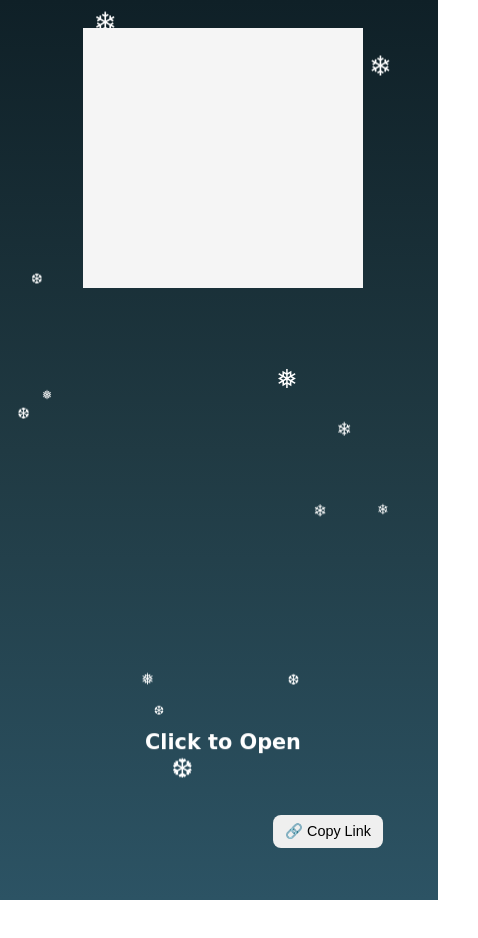
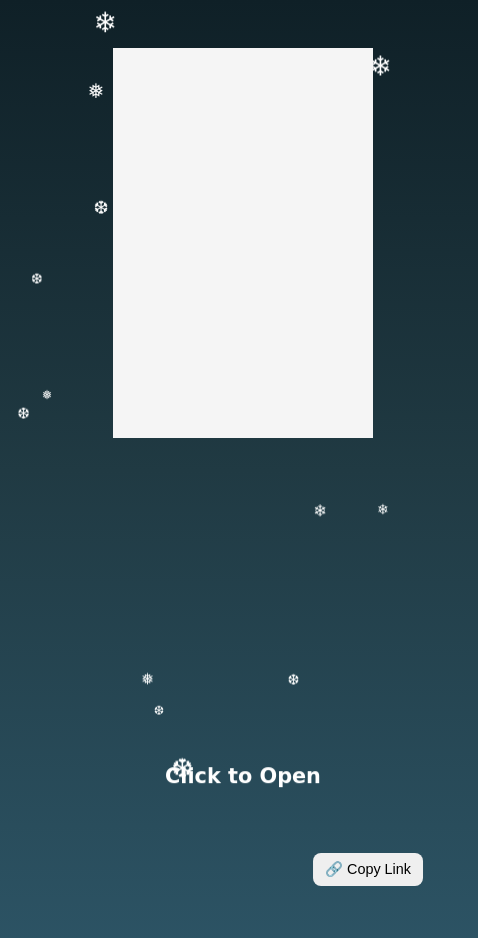
Before and after one commit to oliverwhittle/11th-hour-cards, a plain HTML site: page card.html in a window 390 px wide. Shown: the whole page, 478 px wide, since content can reach past the window. Before the commit the page ends 900 px from the top, so only its background shows below. Drawn offline with Linux system fonts and the light colour scheme; a web font is replaced by a local one.

Commit message:
Update card.html

```diff
--- a/card.html
+++ b/card.html
@@ -24,9 +24,10 @@ overflow-x: hidden;
 
         .card {
     width: min(90vw, 400px);
-    aspect-ratio: 2 / 3;   /* card shape */
-    max-height: 520px;
-min-height: 300px; /* ← THIS fixes it */
+    aspect-ratio: 2 / 3;
+
+    height: auto;          /* IMPORTANT */
+    max-height: none;      /* remove caps here */
             position: relative;
             transform-style: preserve-3d;
             cursor: pointer;
@@ -220,18 +221,13 @@ min-height: 300px; /* ← THIS fixes it */
 
     body {
         perspective: 800px;
-        padding: 20px;
+        padding: 40px;
 align-items: flex-start;
     }
 
     .card {
-        width: 75vw;          /* narrower */
-        max-width: 280px;
-
-        aspect-ratio: 2 / 3;
-
-        max-height: 260px;    /* MUCH smaller */
-        min-height: 220px;
+        width: 70vw;        /* smaller card */
+        max-width: 260px;   /* hard stop */
     }
 
     .card.open {
```
